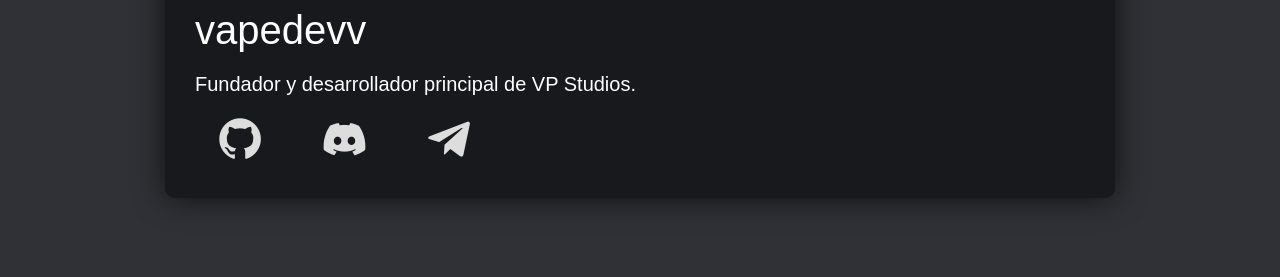
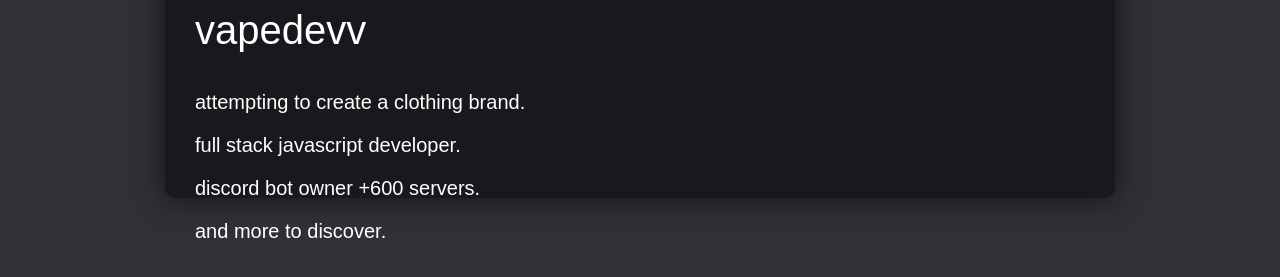
Before and after one commit to jadjasjafsafasfasfsa/ajgjajgagsgajgasgkqgjk, a plain HTML site: page vape.html in a window 1280 px wide. Shown: the part 477-754 px from the top of the page. Drawn offline with nearby package versions, Linux system fonts and the light colour scheme; a web font is replaced by a local one.

Commit message:
Add files via upload

```diff
--- a/vape.html
+++ b/vape.html
@@ -1,4 +1,4 @@
-<<!DOCTYPE html>
+<!DOCTYPE html>
 <html lang="en">
 <head>
     <meta charset="UTF-8">
@@ -20,11 +20,11 @@
         <img src="https://cdn3.emoji.gg/emojis/6318-icon-hypesquadbrilliance.png" class="nitro" alt="">
         <img src="https://cdn.discordapp.com/avatars/979475892969566289/82b03ae03add95e6b90d78103442e7dc.png?size=1024" alt="">
         <h3>vapedevv</h3>
-        <p>Fundador y desarrollador principal de VP Studios.</p>
         <br>
-        <a href="https://github.com/vapedevv/" target="_blank"><i class='bx bxl-github'></i></a>
-        <a href="https://vpguard.xyz/discord" target="_blank"><i class='bx bxl-discord-alt' ></i></a>
-        <a href="mailto:vape@vpguard.xyz" target="_blank"><i class='bx bxl-telegram' ></i></a>
+        <p>attempting to create a clothing brand.</p>
+        <p>full stack javascript developer.</p>
+        <p>discord bot owner +600 servers.</p>
+        <p>and more to discover.</p>
     </span>
 
 </body>
```
